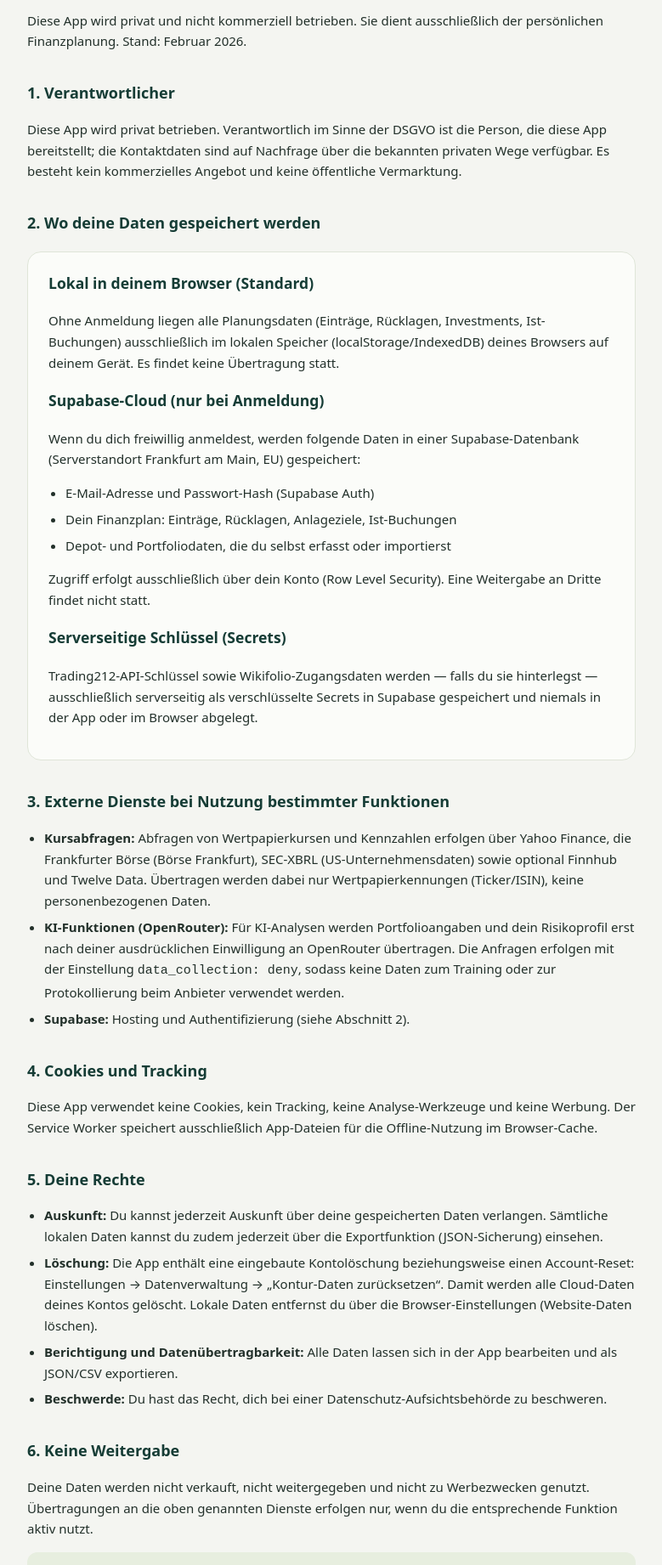
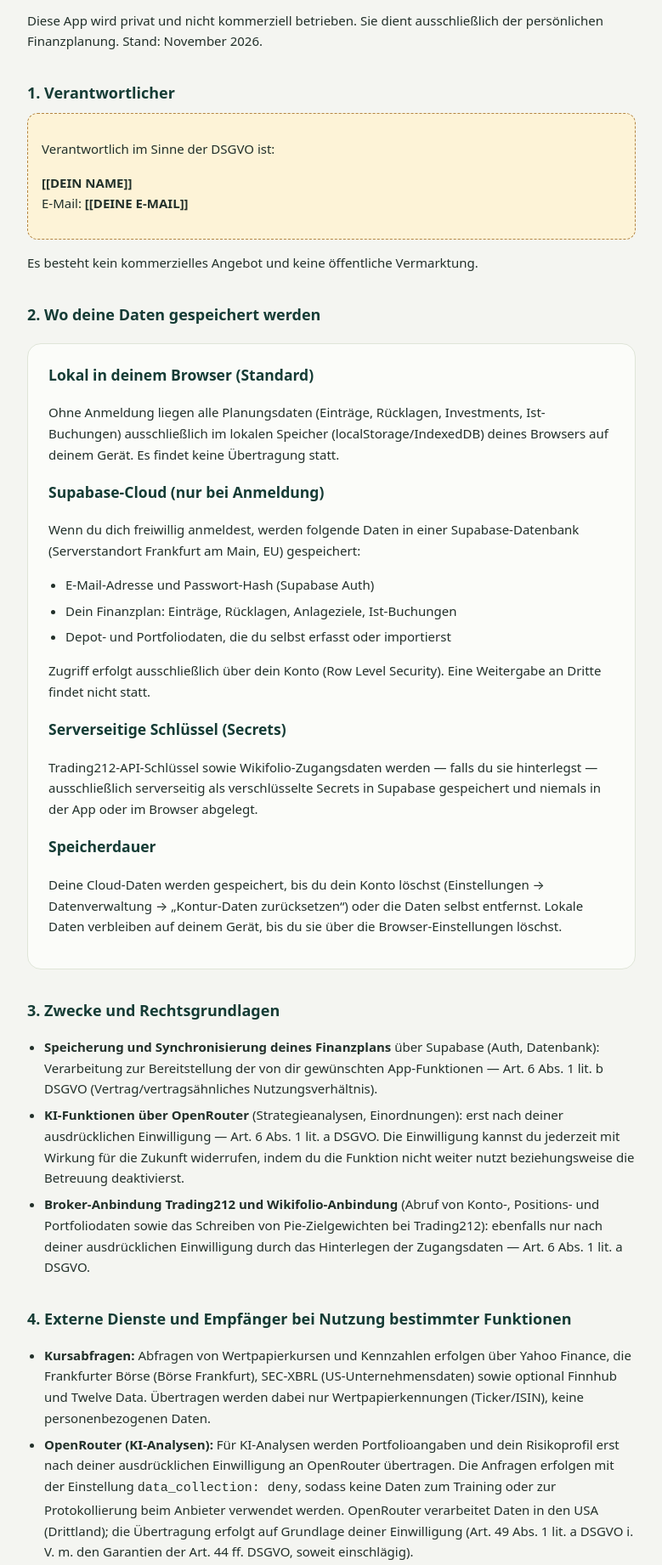
Before and after one commit to ggjzmbvht4-sketch/Finazen, a plain HTML site: page datenschutz.html in a window 1280 px wide. Shown: the part 125-1967 px from the top of the page at 85% size, without its empty margins (250-1029 px from the left). Drawn offline with Linux system fonts and the light colour scheme.

Commit message:
Legal Runde 1: Datenschutzerklärung überarbeitet (W20, L6-L8, L10)
- Verantwortlicher-Block mit markierten Platzhaltern [[DEIN NAME]] /
  [[DEINE E-MAIL]] inkl. HTML-Kommentar (vor Dritt-Nutzung ersetzen)
- Neuer Abschnitt Zwecke und Rechtsgrundlagen (Art. 6 Abs. 1 lit. b für
  Speicherung/Sync, lit. a Einwilligung für KI/OpenRouter und
  Broker-/Wikifolio-Anbindung)
- Empfängerliste ergänzt: Trading212 (Konto-/Positionsabruf, Schreiben von
  Pie-Zielgewichten), Wikifolio (Login, Portfoliodaten), OpenRouter
  (Drittland USA, Art. 44 ff./49 Abs. 1 lit. a, data_collection: deny)
- Speicherdauer: bis zur Kontolöschung
- Neuer Abschnitt Automatisierte Verarbeitung: Modellbetreuung beschrieben,
  Klarstellung keine Entscheidung i. S. d. Art. 22 DSGVO, niemals Orders
- Rechte vervollständigt (Einschränkung, Widerspruch, Widerruf Art. 7 Abs. 3)
- „§ 2 Abs. 2 lit. c" → „Art. 2 Abs. 2 lit. c DSGVO"; Weitergabe nur mit
  Einwilligung (KI-Funktionen) präzisiert

```diff
--- a/datenschutz.html
+++ b/datenschutz.html
@@ -22,6 +22,7 @@ p,li{color:var(--text)}
 ul{padding-left:20px}
 li{margin:6px 0}
 .note{background:#e7eedf;border-radius:12px;padding:14px 16px;font-size:13.5px;color:var(--accent)}
+.placeholder{background:#fdf3d7;border:1px dashed #b48542;border-radius:12px;padding:14px 16px}
 footer{margin-top:44px;padding-top:18px;border-top:1px solid var(--line);font-size:12.5px;color:var(--muted);display:flex;gap:18px;flex-wrap:wrap}
 </style>
 </head>
@@ -29,10 +30,17 @@ footer{margin-top:44px;padding-top:18px;border-top:1px solid var(--line);font-si
 <main>
 <p class="eyebrow">KONTUR · PRIVATE FINANZ-APP</p>
 <h1>Datenschutzerklärung</h1>
-<p>Diese App wird privat und nicht kommerziell betrieben. Sie dient ausschließlich der persönlichen Finanzplanung. Stand: Februar 2026.</p>
+<p>Diese App wird privat und nicht kommerziell betrieben. Sie dient ausschließlich der persönlichen Finanzplanung. Stand: November 2026.</p>
 
 <h2>1. Verantwortlicher</h2>
-<p>Diese App wird privat betrieben. Verantwortlich im Sinne der DSGVO ist die Person, die diese App bereitstellt; die Kontaktdaten sind auf Nachfrage über die bekannten privaten Wege verfügbar. Es besteht kein kommerzielles Angebot und keine öffentliche Vermarktung.</p>
+<!-- WICHTIG: Die Platzhalter [[DEIN NAME]] und [[DEINE E-MAIL]] müssen ersetzt werden,
+     bevor diese App Dritten zugänglich gemacht wird (Art. 13 Abs. 1 lit. a DSGVO). -->
+<div class="placeholder">
+<p>Verantwortlich im Sinne der DSGVO ist:</p>
+<p><strong>[[DEIN NAME]]</strong><br>
+E-Mail: <strong>[[DEINE E-MAIL]]</strong></p>
+</div>
+<p>Es besteht kein kommerzielles Angebot und keine öffentliche Vermarktung.</p>
 
 <h2>2. Wo deine Daten gespeichert werden</h2>
 <div class="card">
@@ -48,30 +56,46 @@ footer{margin-top:44px;padding-top:18px;border-top:1px solid var(--line);font-si
 <p>Zugriff erfolgt ausschließlich über dein Konto (Row Level Security). Eine Weitergabe an Dritte findet nicht statt.</p>
 <h3 style="color:var(--accent)">Serverseitige Schlüssel (Secrets)</h3>
 <p>Trading212-API-Schlüssel sowie Wikifolio-Zugangsdaten werden — falls du sie hinterlegst — ausschließlich serverseitig als verschlüsselte Secrets in Supabase gespeichert und niemals in der App oder im Browser abgelegt.</p>
+<h3 style="color:var(--accent)">Speicherdauer</h3>
+<p>Deine Cloud-Daten werden gespeichert, bis du dein Konto löschst (Einstellungen → Datenverwaltung → „Kontur-Daten zurücksetzen“) oder die Daten selbst entfernst. Lokale Daten verbleiben auf deinem Gerät, bis du sie über die Browser-Einstellungen löschst.</p>
 </div>
 
-<h2>3. Externe Dienste bei Nutzung bestimmter Funktionen</h2>
+<h2>3. Zwecke und Rechtsgrundlagen</h2>
+<ul>
+<li><strong>Speicherung und Synchronisierung deines Finanzplans</strong> über Supabase (Auth, Datenbank): Verarbeitung zur Bereitstellung der von dir gewünschten App-Funktionen — Art. 6 Abs. 1 lit. b DSGVO (Vertrag/vertragsähnliches Nutzungsverhältnis).</li>
+<li><strong>KI-Funktionen über OpenRouter</strong> (Strategieanalysen, Einordnungen): erst nach deiner ausdrücklichen Einwilligung — Art. 6 Abs. 1 lit. a DSGVO. Die Einwilligung kannst du jederzeit mit Wirkung für die Zukunft widerrufen, indem du die Funktion nicht weiter nutzt beziehungsweise die Betreuung deaktivierst.</li>
+<li><strong>Broker-Anbindung Trading212 und Wikifolio-Anbindung</strong> (Abruf von Konto-, Positions- und Portfoliodaten sowie das Schreiben von Pie-Zielgewichten bei Trading212): ebenfalls nur nach deiner ausdrücklichen Einwilligung durch das Hinterlegen der Zugangsdaten — Art. 6 Abs. 1 lit. a DSGVO.</li>
+</ul>
+
+<h2>4. Externe Dienste und Empfänger bei Nutzung bestimmter Funktionen</h2>
 <ul>
 <li><strong>Kursabfragen:</strong> Abfragen von Wertpapierkursen und Kennzahlen erfolgen über Yahoo Finance, die Frankfurter Börse (Börse Frankfurt), SEC-XBRL (US-Unternehmensdaten) sowie optional Finnhub und Twelve Data. Übertragen werden dabei nur Wertpapierkennungen (Ticker/ISIN), keine personenbezogenen Daten.</li>
-<li><strong>KI-Funktionen (OpenRouter):</strong> Für KI-Analysen werden Portfolioangaben und dein Risikoprofil erst nach deiner ausdrücklichen Einwilligung an OpenRouter übertragen. Die Anfragen erfolgen mit der Einstellung <code>data_collection: deny</code>, sodass keine Daten zum Training oder zur Protokollierung beim Anbieter verwendet werden.</li>
+<li><strong>OpenRouter (KI-Analysen):</strong> Für KI-Analysen werden Portfolioangaben und dein Risikoprofil erst nach deiner ausdrücklichen Einwilligung an OpenRouter übertragen. Die Anfragen erfolgen mit der Einstellung <code>data_collection: deny</code>, sodass keine Daten zum Training oder zur Protokollierung beim Anbieter verwendet werden. OpenRouter verarbeitet Daten in den USA (Drittland); die Übertragung erfolgt auf Grundlage deiner Einwilligung (Art. 49 Abs. 1 lit. a DSGVO i. V. m. den Garantien der Art. 44 ff. DSGVO, soweit einschlägig).</li>
+<li><strong>Trading212:</strong> Bei aktivierter Broker-Anbindung werden über die Trading212-API Konto- und Positionsdaten abgerufen sowie — nur nach deiner separaten Freigabe der Zielpflege — Zielgewichte deiner Pies geschrieben. Es werden niemals Orders ausgelöst.</li>
+<li><strong>Wikifolio:</strong> Bei hinterlegter Anbindung meldet sich der Server mit deinen Zugangsdaten bei Wikifolio an und ruft Portfoliodaten (Zusammensetzung der verknüpften Wikifolios) ab.</li>
 <li><strong>Supabase:</strong> Hosting und Authentifizierung (siehe Abschnitt 2).</li>
 </ul>
 
-<h2>4. Cookies und Tracking</h2>
+<h2>5. Automatisierte Verarbeitung (Modellbetreuung)</h2>
+<p>Der Robo-Advisor der App beobachtet auf Wunsch dein Anlageziel automatisiert: Kurse und Kennzahlen werden regelmäßig abgerufen, ein Modellportfolio wird bewertet und innerhalb der von dir gesetzten Grenzen angepasst. Dabei handelt es sich um eine <strong>Modellbetreuung</strong>: Es werden niemals echte Orders ausgelöst und keine Verträge geschlossen. Es findet <strong>keine automatisierte Entscheidung mit Rechtswirkung oder ähnlich erheblicher Beeinträchtigung im Sinne des Art. 22 DSGVO</strong> statt — alle Anlageentscheidungen triffst ausnahmslos du selbst.</p>
+
+<h2>6. Cookies und Tracking</h2>
 <p>Diese App verwendet keine Cookies, kein Tracking, keine Analyse-Werkzeuge und keine Werbung. Der Service Worker speichert ausschließlich App-Dateien für die Offline-Nutzung im Browser-Cache.</p>
 
-<h2>5. Deine Rechte</h2>
+<h2>7. Deine Rechte</h2>
 <ul>
 <li><strong>Auskunft:</strong> Du kannst jederzeit Auskunft über deine gespeicherten Daten verlangen. Sämtliche lokalen Daten kannst du zudem jederzeit über die Exportfunktion (JSON-Sicherung) einsehen.</li>
 <li><strong>Löschung:</strong> Die App enthält eine eingebaute Kontolöschung beziehungsweise einen Account-Reset: Einstellungen → Datenverwaltung → „Kontur-Daten zurücksetzen“. Damit werden alle Cloud-Daten deines Kontos gelöscht. Lokale Daten entfernst du über die Browser-Einstellungen (Website-Daten löschen).</li>
 <li><strong>Berichtigung und Datenübertragbarkeit:</strong> Alle Daten lassen sich in der App bearbeiten und als JSON/CSV exportieren.</li>
+<li><strong>Einschränkung der Verarbeitung</strong> sowie <strong>Widerspruch</strong> gegen Verarbeitungen: wende dich an die unter Abschnitt 1 genannte verantwortliche Person.</li>
+<li><strong>Widerruf von Einwilligungen:</strong> Erteilte Einwilligungen (z. B. KI-Funktionen, Broker-Anbindung) kannst du jederzeit mit Wirkung für die Zukunft widerrufen (Art. 7 Abs. 3 DSGVO), etwa durch Deaktivieren der Funktion oder Entfernen der Zugangsdaten.</li>
 <li><strong>Beschwerde:</strong> Du hast das Recht, dich bei einer Datenschutz-Aufsichtsbehörde zu beschweren.</li>
 </ul>
 
-<h2>6. Keine Weitergabe</h2>
-<p>Deine Daten werden nicht verkauft, nicht weitergegeben und nicht zu Werbezwecken genutzt. Übertragungen an die oben genannten Dienste erfolgen nur, wenn du die entsprechende Funktion aktiv nutzt.</p>
+<h2>8. Keine Weitergabe</h2>
+<p>Deine Daten werden nicht verkauft, nicht weitergegeben und nicht zu Werbezwecken genutzt. Übertragungen an die oben genannten Dienste erfolgen nur, wenn du die entsprechende Funktion aktivierst beziehungsweise ausdrücklich einwilligst (insbesondere KI-Funktionen über OpenRouter).</p>
 
-<p class="note">Da diese App privat betrieben wird, gibt es kein Auftragsverarbeitungsverhältnis mit Nutzern; die Verarbeitung erfolgt im Rahmen der persönlichen Nutzung (§ 2 Abs. 2 lit. c DSGVO / Haushaltsausnahme), soweit keine Cloud-Anmeldung erfolgt.</p>
+<p class="note">Da diese App privat betrieben wird, gibt es kein Auftragsverarbeitungsverhältnis mit Nutzern; die Verarbeitung erfolgt im Rahmen der persönlichen Nutzung (Art. 2 Abs. 2 lit. c DSGVO / Haushaltsausnahme), soweit keine Cloud-Anmeldung erfolgt.</p>
 
 <footer>
 <a href="./">← Zur App</a>
```
